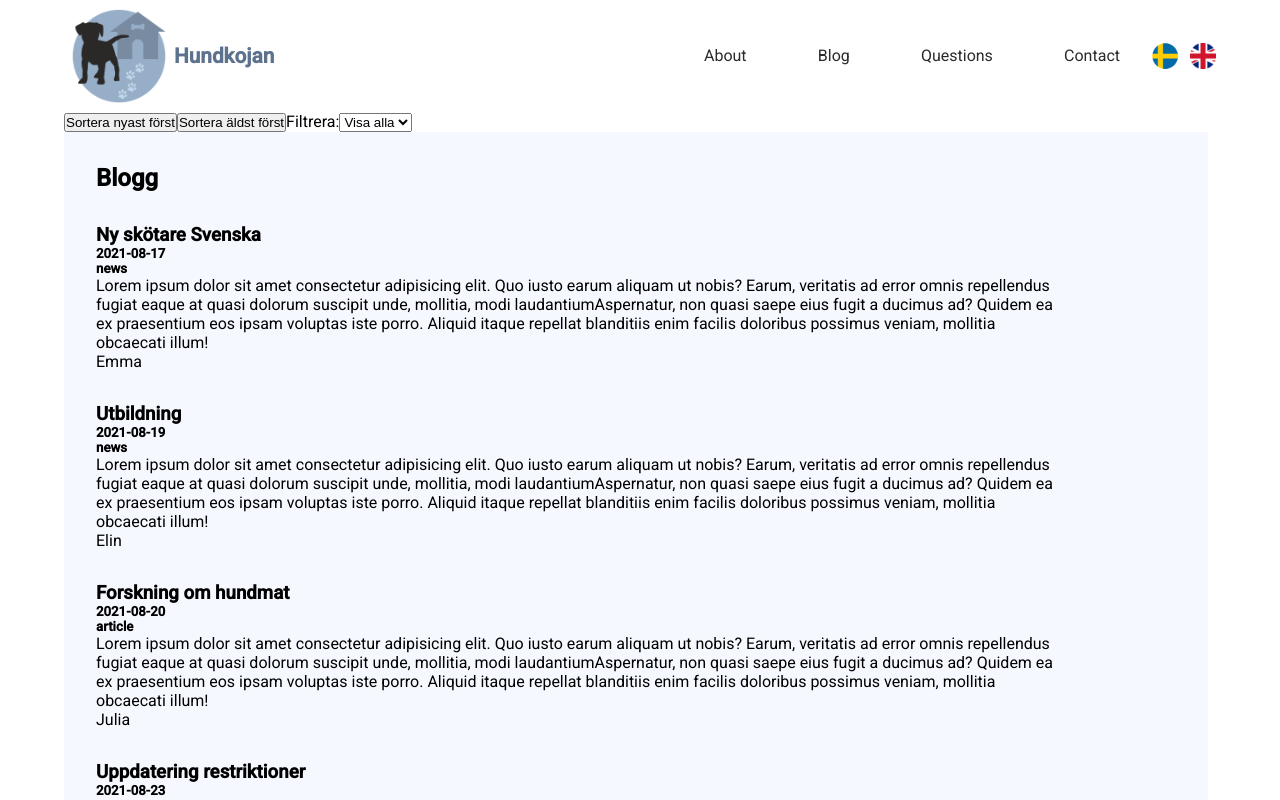
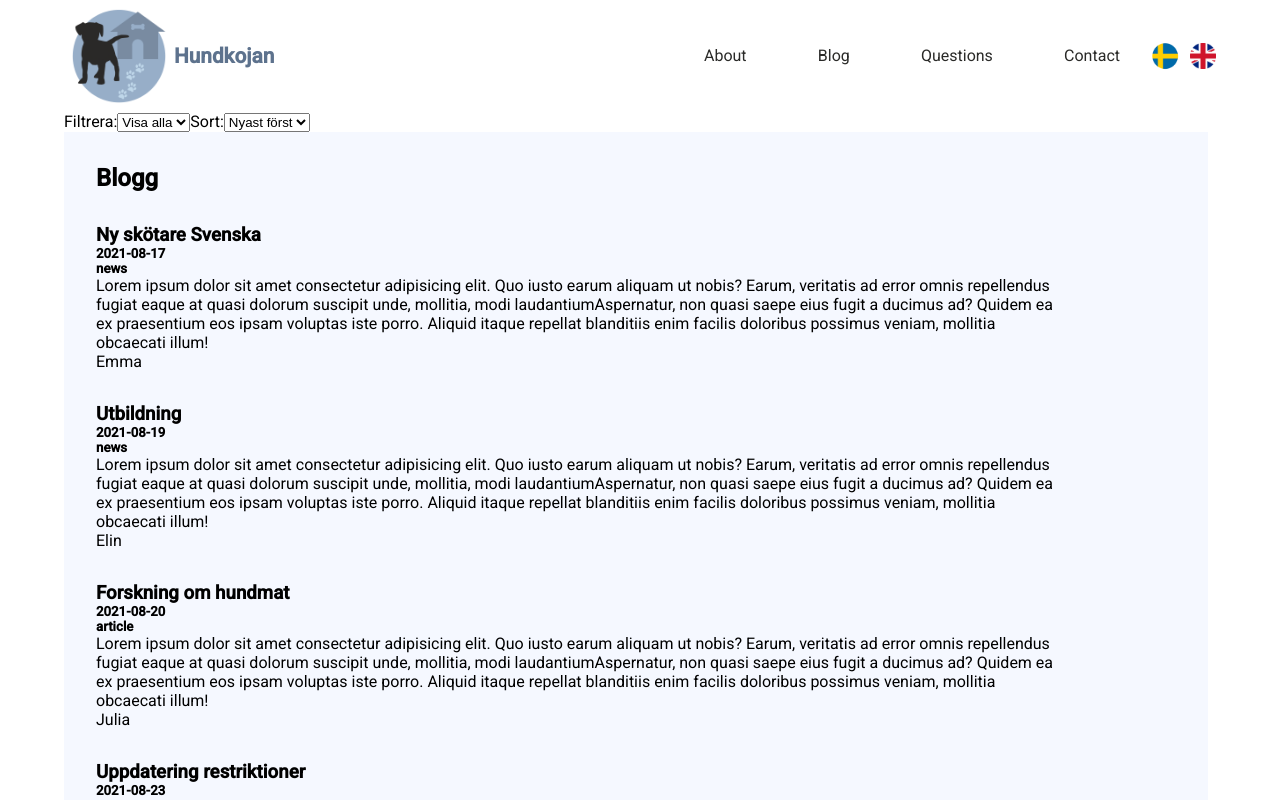
Before and after one commit to EmmaOlsson/hunddagis, a React (Create React App) app: page /blog in a window 1280 px wide. Shown: the top 800 px of the page. Built offline with nearby package versions, Linux system fonts and the light colour scheme.

Commit message:
Moved sort function to dropdown, onChange event

```diff
--- a/src/screens/BlogScreen.js
+++ b/src/screens/BlogScreen.js
@@ -55,20 +55,31 @@ const BlogScreen = () => {
     }
   };
 
+  const handleSort = (value) => {
+    const sortedPosts = [...filteredPosts].sort(function (a, b) {
+      var aDate = new Date(a.date);
+      var bDate = new Date(b.date);
+
+      if (value === 'latest') return bDate - aDate;
+      else return aDate - bDate;
+    });
+
+    setFilteredPosts(sortedPosts);
+  };
+
   return (
     <section>
       <main className={Styles.mainContainer}>
-        <button onClick={() => latestFirst(filteredPosts)}>
-          Sortera nyast först
-        </button>
-        <button onClick={() => oldestFirst(filteredPosts)}>
-          Sortera äldst först
-        </button>
-        <label for='cars'>Filtrera:</label>
+        <label for='filter'>Filtrera:</label>
         <select id='filter' onChange={(e) => handleFilter(e.target.value)}>
           <option value='all'>Visa alla</option>
           <option value='news'>Nyheter</option>
           <option value='articles'>Artiklar</option>
+        </select>
+        <label for='sort'>Sort:</label>
+        <select id='sort' onChange={(e) => handleSort(e.target.value)}>
+          <option value='latest'>Nyast först</option>
+          <option value='oldest'>Äldst först</option>
         </select>
         <div className={Styles.topAbout}>
           <article className={Styles.blogPosts}>
```
